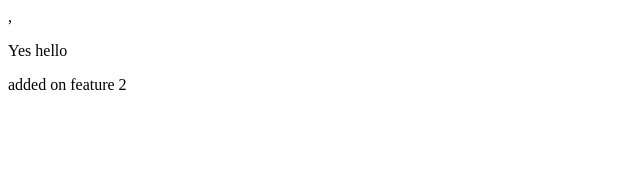
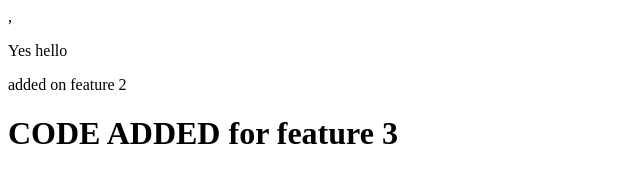
Before and after one commit to diamondcut/git_lesson, a plain HTML site: page index.html in a window 1280 px wide. Shown: the whole page, without its empty margins (0-640 px from the left). Drawn offline with Linux system fonts and the light colour scheme.

Commit message:
first commit on feature-3

```diff
--- a/index.html
+++ b/index.html
@@ -6,6 +6,8 @@
 
             <p> added on feature 2
 
+                <h1>CODE ADDED for feature 3</h1>
+
             </p>
         </body>
     </head>
```
